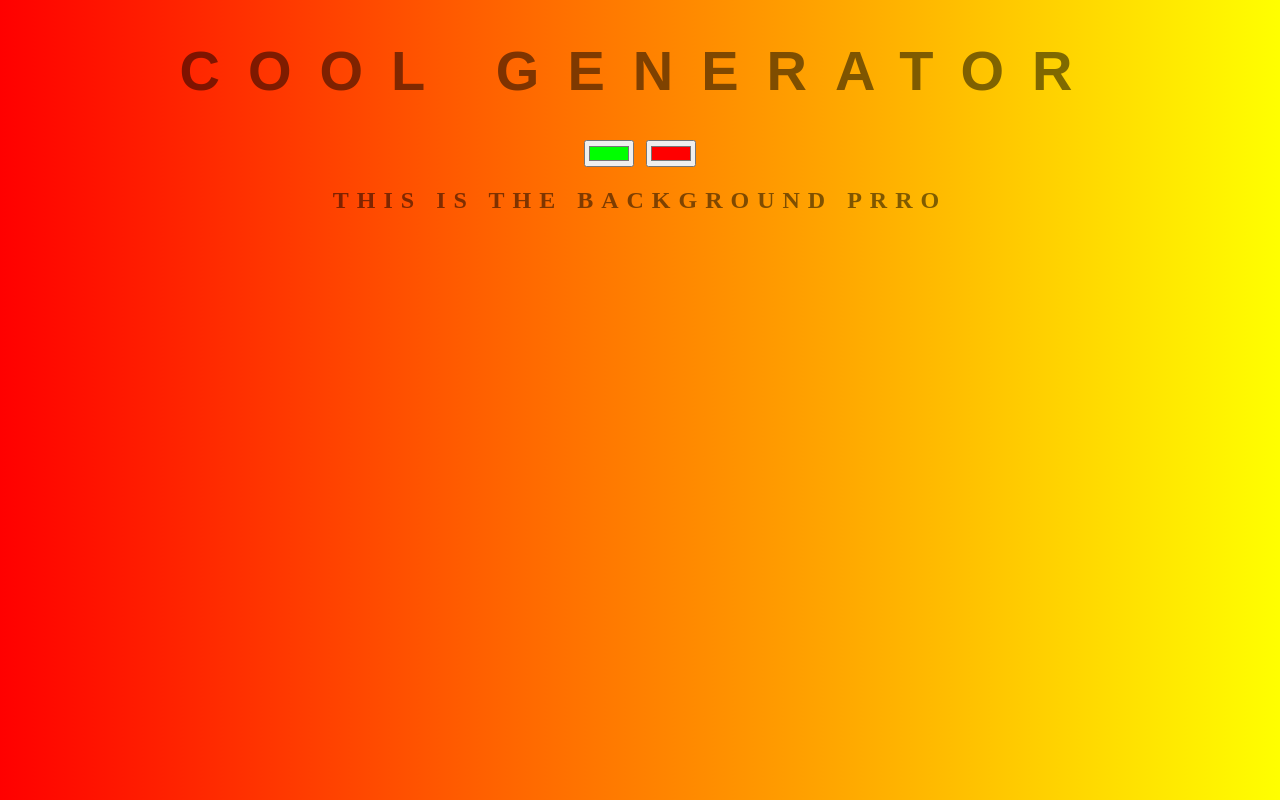
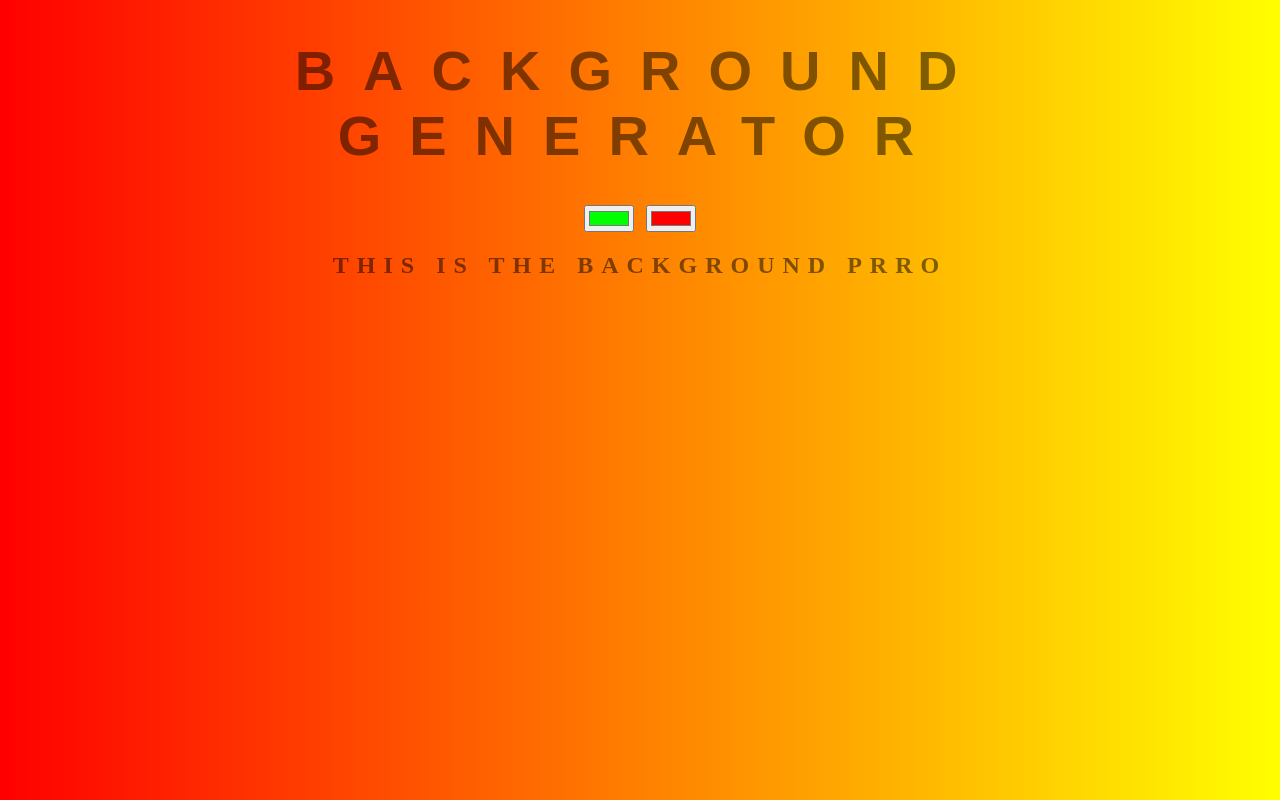
Before and after one commit to RobertoAntonio25/background-generator, a plain HTML site: page index.html in a window 1280 px wide. Drawn offline with Linux system fonts and the light colour scheme.

Commit message:
reverting old title

```diff
--- a/index.html
+++ b/index.html
@@ -5,7 +5,7 @@
 	<link rel="stylesheet" type="text/css" href="style.css">
 </head>
 <body id="gradient">
-	<h1>COOL GENERATOR</h1>
+	<h1>BACKGROUND GENERATOR</h1>
 	<input class="color1" type="color" name="color1" value="#00ff00">
 	<input class="color2" type="color" name="color2" value="#ff0000">
 	<h2>This is the background prro</h2>
```
